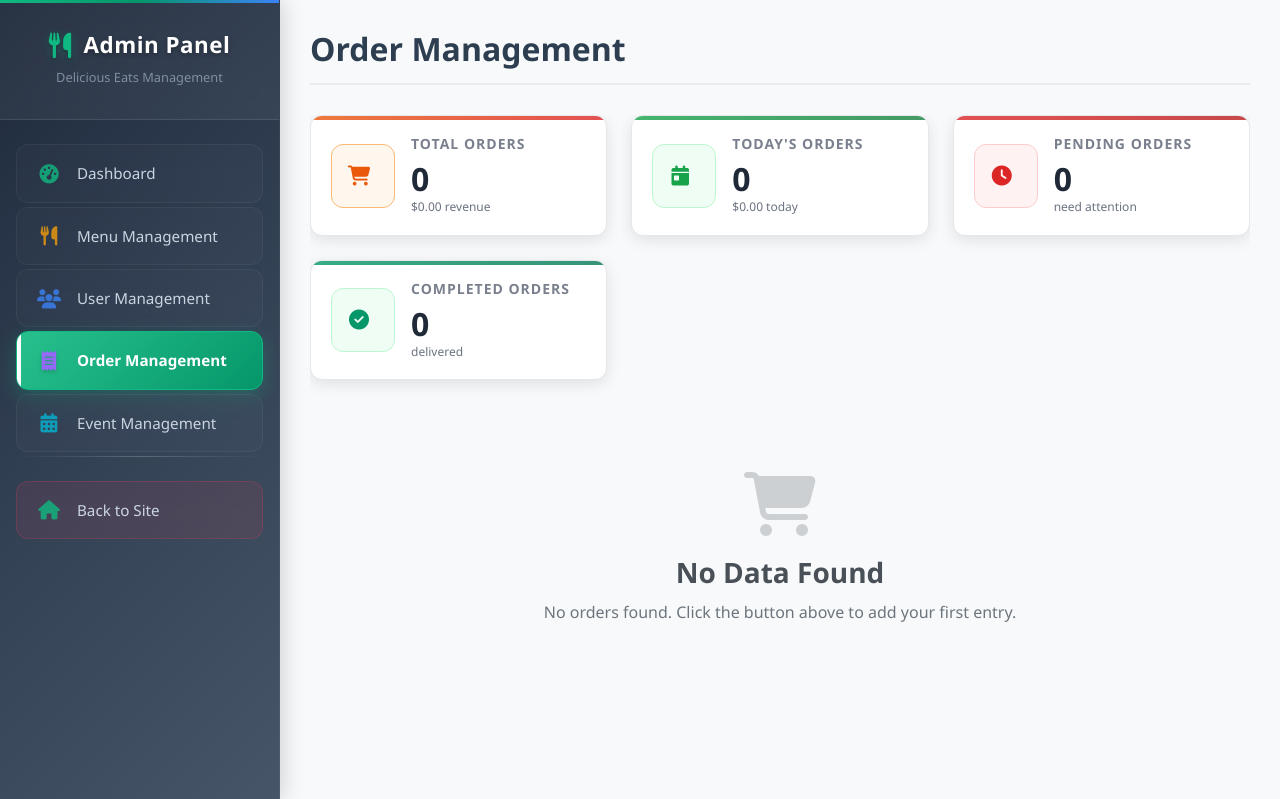
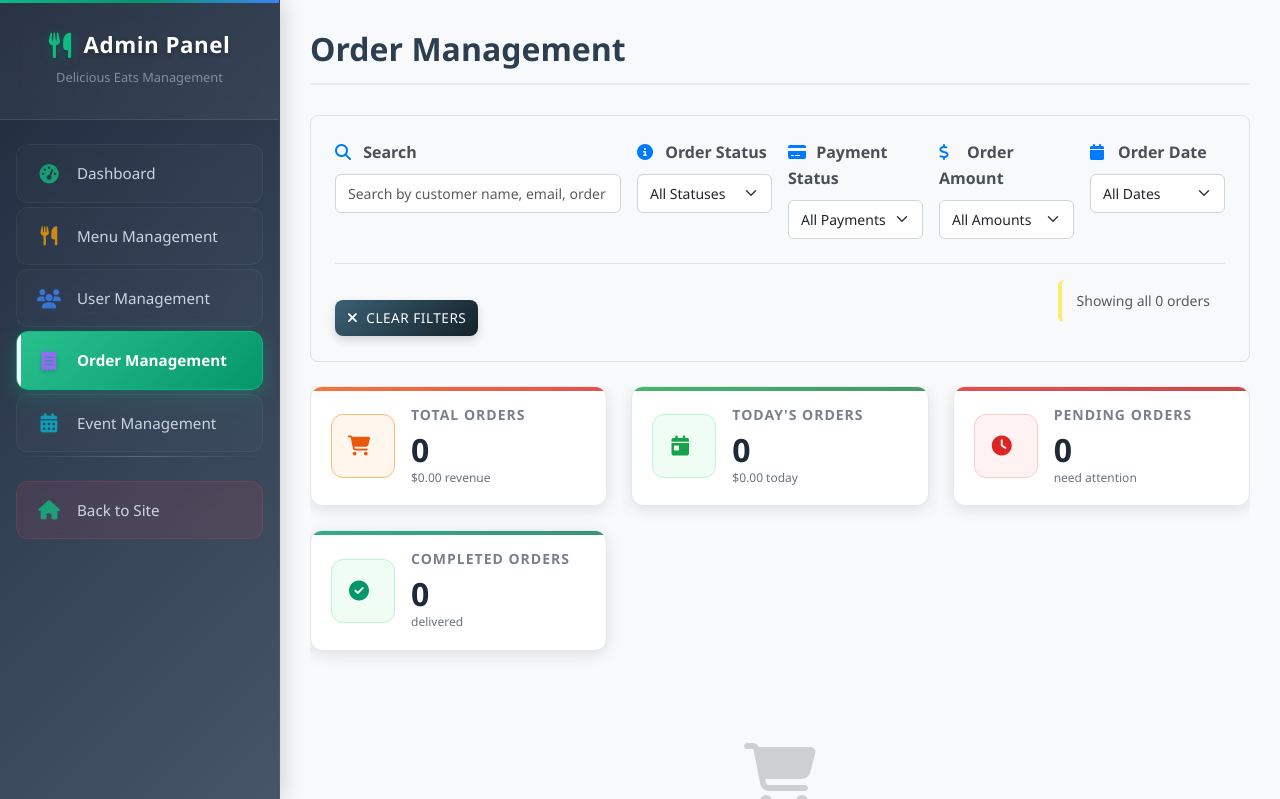
Before and after one commit to yvenyvi/simple-ordering-system, a PHP site: page /order_list.php in a window 1280 px wide. Shown: the top 799 px of the page. Run offline with PHP 8.4, Linux system fonts and the light colour scheme; data comes from the database, SQL or seed files in the repository; data that the repository does not hold is empty; some libraries are stand-ins or nearby versions.

Commit message:
feat(admin): Add search and filter functionality for order management

```diff
--- a/admin/order_list.php
+++ b/admin/order_list.php
@@ -15,6 +15,74 @@ require_once 'controller/order_list.php';
             <section id="order-management" class="admin-section active">
                 <div class="section-header">
                     <h1>Order Management</h1>
+                </div>
+
+                <!-- Search and Filter Controls -->
+                <div class="filters-container">
+                    <div class="row g-3 mb-4">
+                        <div class="col-md-4">
+                            <label for="search-filter" class="form-label">
+                                <i class="fas fa-search"></i> Search
+                            </label>
+                            <input type="text" id="search-filter" class="form-control" placeholder="Search by customer name, email, order ID..." onkeyup="applyOrderFilters()">
+                        </div>
+                        <div class="col-md-2">
+                            <label for="status-filter" class="form-label">
+                                <i class="fas fa-info-circle"></i> Order Status
+                            </label>
+                            <select id="status-filter" class="form-select" onchange="applyOrderFilters()">
+                                <option value="">All Statuses</option>
+                                <option value="pending">Pending</option>
+                                <option value="confirmed">Confirmed</option>
+                                <option value="preparing">Preparing</option>
+                                <option value="ready">Ready</option>
+                                <option value="delivered">Delivered</option>
+                                <option value="cancelled">Cancelled</option>
+                            </select>
+                        </div>
+                        <div class="col-md-2">
+                            <label for="payment-filter" class="form-label">
+                                <i class="fas fa-credit-card"></i> Payment Status
+                            </label>
+                            <select id="payment-filter" class="form-select" onchange="applyOrderFilters()">
+                                <option value="">All Payments</option>
+                                <option value="paid">Paid</option>
+                                <option value="pending">Pending</option>
+                                <option value="failed">Failed</option>
+                                <option value="refunded">Refunded</option>
+                            </select>
+                        </div>
+                        <div class="col-md-2">
+                            <label for="amount-filter" class="form-label">
+                                <i class="fas fa-dollar-sign"></i> Order Amount
+                            </label>
+                            <select id="amount-filter" class="form-select" onchange="applyOrderFilters()">
+                                <option value="">All Amounts</option>
+                                <option value="0-25">$0 - $25</option>
+                                <option value="25-50">$25 - $50</option>
+                                <option value="50-100">$50 - $100</option>
+                                <option value="100+">$100+</option>
+                            </select>
+                        </div>
+                        <div class="col-md-2">
+                            <label for="date-filter" class="form-label">
+                                <i class="fas fa-calendar"></i> Order Date
+                            </label>
+                            <select id="date-filter" class="form-select" onchange="applyOrderFilters()">
+                                <option value="">All Dates</option>
+                                <option value="today">Today</option>
+                                <option value="yesterday">Yesterday</option>
+                                <option value="week">This Week</option>
+                                <option value="month">This Month</option>
+                            </select>
+                        </div>
+                    </div>
+                    <div class="filter-actions">
+                        <button type="button" class="btn btn-outline-secondary btn-sm" onclick="clearOrderFilters()">
+                            <i class="fas fa-times"></i> Clear Filters
+                        </button>
+                        <div id="results-count" class="results-count ms-3"></div>
+                    </div>
                 </div>
 
                 <!-- Orders List -->
--- a/assets/js/order_management.js
+++ b/assets/js/order_management.js
@@ -13,6 +13,9 @@ document.addEventListener('DOMContentLoaded', function() {
 });
 
 function initializeOrderManagement() {
+    // Initialize filters
+    applyOrderFilters();
+
     // Status dropdown change handler
     document.addEventListener('change', function(e) {
         if (e.target.classList.contains('order-status-dropdown')) {
@@ -371,3 +374,183 @@ function quickStatusUpdate(orderId, newStatus) {
         }
     });
 }
+
+// Enhanced Order Filter Functions
+function applyOrderFilters() {
+    const statusFilter = document.getElementById('status-filter').value.toLowerCase();
+    const paymentFilter = document.getElementById('payment-filter').value.toLowerCase();
+    const searchFilter = document.getElementById('search-filter').value.toLowerCase();
+    const amountFilter = document.getElementById('amount-filter').value;
+    const dateFilter = document.getElementById('date-filter').value;
+
+    const tableRows = document.querySelectorAll('.admin-enhanced-table tbody tr');
+    let visibleCount = 0;
+
+    tableRows.forEach(row => {
+        let shouldShow = true;
+
+        // Status filter
+        if (statusFilter && shouldShow) {
+            const statusCell = row.querySelector('td:nth-child(7)'); // Status column
+            if (statusCell) {
+                const statusElement = statusCell.querySelector('select') || statusCell.querySelector('.badge');
+                let statusText = '';
+
+                if (statusElement) {
+                    if (statusElement.tagName === 'SELECT') {
+                        statusText = statusElement.value.toLowerCase();
+                    } else {
+                        statusText = statusElement.textContent.toLowerCase();
+                    }
+                }
+
+                if (!statusText.includes(statusFilter)) {
+                    shouldShow = false;
+                }
+            }
+        }
+
+        // Payment status filter
+        if (paymentFilter && shouldShow) {
+            const paymentCell = row.querySelector('td:nth-child(8)'); // Payment Status column
+            if (paymentCell) {
+                const paymentBadge = paymentCell.querySelector('.badge');
+                const paymentText = paymentBadge ? paymentBadge.textContent.toLowerCase() : '';
+
+                if (!paymentText.includes(paymentFilter)) {
+                    shouldShow = false;
+                }
+            }
+        }
+
+        // Amount filter
+        if (amountFilter && shouldShow) {
+            const amountCell = row.querySelector('td:nth-child(6) .cell-price'); // Total Amount column
+            if (amountCell) {
+                const amountText = amountCell.textContent.replace('$', '').replace(',', '');
+                const amount = parseFloat(amountText);
+
+                if (!isNaN(amount)) {
+                    switch (amountFilter) {
+                        case '0-25':
+                            if (amount > 25) shouldShow = false;
+                            break;
+                        case '25-50':
+                            if (amount < 25 || amount > 50) shouldShow = false;
+                            break;
+                        case '50-100':
+                            if (amount < 50 || amount > 100) shouldShow = false;
+                            break;
+                        case '100+':
+                            if (amount < 100) shouldShow = false;
+                            break;
+                    }
+                }
+            }
+        }
+
+        // Date filter
+        if (dateFilter && shouldShow) {
+            const dateCell = row.querySelector('td:nth-child(9) .cell-date'); // Order Date column
+            if (dateCell) {
+                const dateText = dateCell.textContent;
+                const orderDate = new Date(dateText);
+                const today = new Date();
+                const yesterday = new Date(today);
+                yesterday.setDate(yesterday.getDate() - 1);
+
+                switch (dateFilter) {
+                    case 'today':
+                        if (orderDate.toDateString() !== today.toDateString()) {
+                            shouldShow = false;
+                        }
+                        break;
+                    case 'yesterday':
+                        if (orderDate.toDateString() !== yesterday.toDateString()) {
+                            shouldShow = false;
+                        }
+                        break;
+                    case 'week':
+                        const weekAgo = new Date(today);
+                        weekAgo.setDate(weekAgo.getDate() - 7);
+                        if (orderDate < weekAgo) {
+                            shouldShow = false;
+                        }
+                        break;
+                    case 'month':
+                        const monthAgo = new Date(today);
+                        monthAgo.setMonth(monthAgo.getMonth() - 1);
+                        if (orderDate < monthAgo) {
+                            shouldShow = false;
+                        }
+                        break;
+                }
+            }
+        }
+
+        // Search filter (customer name, email, order ID)
+        if (searchFilter && shouldShow) {
+            const orderIdCell = row.querySelector('td:nth-child(1)'); // Order #
+            const customerCell = row.querySelector('td:nth-child(2)'); // Customer
+            const emailCell = row.querySelector('td:nth-child(3)'); // Email
+
+            const orderIdText = orderIdCell ? orderIdCell.textContent.toLowerCase() : '';
+            const customerText = customerCell ? customerCell.textContent.toLowerCase() : '';
+            const emailText = emailCell ? emailCell.textContent.toLowerCase() : '';
+
+            const searchText = orderIdText + ' ' + customerText + ' ' + emailText;
+
+            if (!searchText.includes(searchFilter)) {
+                shouldShow = false;
+            }
+        }
+
+        if (shouldShow) {
+            row.style.display = '';
+            visibleCount++;
+        } else {
+            row.style.display = 'none';
+        }
+    });
+
+    // Update results count
+    updateOrderResultsCount(visibleCount, tableRows.length);
+}
+
+function clearOrderFilters() {
+    document.getElementById('status-filter').value = '';
+    document.getElementById('payment-filter').value = '';
+    document.getElementById('search-filter').value = '';
+    document.getElementById('amount-filter').value = '';
+    document.getElementById('date-filter').value = '';
+    applyOrderFilters();
+}
+
+function updateOrderResultsCount(visible, total) {
+    let countDisplay = document.getElementById('results-count');
+    if (!countDisplay) {
+        countDisplay = document.createElement('div');
+        countDisplay.id = 'results-count';
+        countDisplay.className = 'results-count';
+        const filterActions = document.querySelector('.filter-actions');
+        if (filterActions) {
+            filterActions.appendChild(countDisplay);
+        }
+    }
+
+    if (visible === total) {
+        countDisplay.innerHTML = `<span class="text-muted">Showing all ${total} orders</span>`;
+    } else {
+        countDisplay.innerHTML = `<span class="text-primary">Showing ${visible} of ${total} orders</span>`;
+    }
+}
+
+// Initialize filters when page loads
+document.addEventListener('DOMContentLoaded', function() {
+    // Apply filters after a short delay to ensure table is rendered
+    setTimeout(() => {
+        if (typeof applyOrderFilters === 'function') {
+            applyOrderFilters();
+        }
+    }, 100);
+});
```
